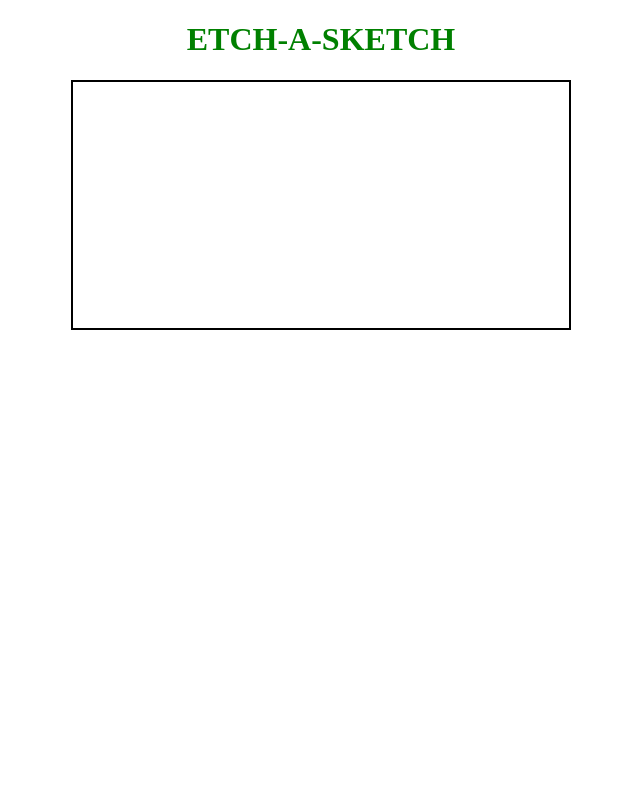
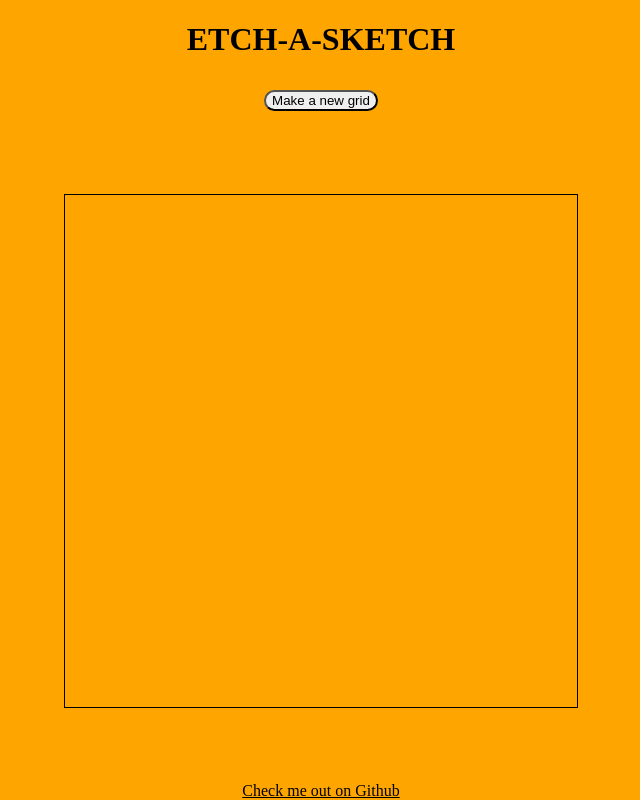
Before and after one commit to Idshamstra/etch-a-sketch, a plain HTML site: page index.html in a window 1280 px wide. Shown: the whole page, without its empty margins (319-959 px from the left). Drawn offline with Linux system fonts and the light colour scheme.

Commit message:
made the project with help of a friend

```diff
--- a/index.html
+++ b/index.html
@@ -1,18 +1,22 @@
 <!DOCTYPE html>
 <html lang="en">
 <head>
-    <meta charset="UTF-8">
-    <meta name="viewport" content="width=device-width, initial-scale=1.0">
-    <title>Project: Etch a sketch</title>
-    <link rel="stylesheet" href="style.css">
+  <meta charset="UTF-8">
+  <meta name="viewport" content="width=device-width, initial-scale=1.0">
+  <title>Etch-A-Sketch</title>
+  <script src="./script.js" defer></script>
+  <link rel="stylesheet" href="style.css">
 </head>
 <body>
 
-    <h1>ETCH-A-SKETCH</h1>
+    <div id="header">
+        <h1>ETCH-A-SKETCH</h1>
+    </div>
+  <div id="buttonContainer">
+    <button id="clear">Make a new grid</button>
+  </div>
+ <div id="container"></div>
 
-    <div class="container"></div>
-
-
-    <script src="script.js" defer></script>
+ <a href="https://github.com/Idshamstra" target="_blank">Check me out on Github</a>
 </body>
 </html>
--- a/script.js
+++ b/script.js
@@ -1,15 +1,58 @@
-const grid = document.querySelector('container');
+let container = document.querySelector("#container");
+let size;
 
-function sowDefaultGrid() {
-    const gridSize = 16;
-    const sellSize = calculateCellSize(gridSize);
+function genDivs(size) {
 
-    for (let i = 0; i < gridSize; i++) {
-        for (let j = 0; j < gridSize; i++) {
-            let div = document.createElement('div');
-            container.appendChild(div);
-            div.style.width = `${cellSize}px`;
-            div.style.height = `${cellSize}px`;
-        }
+  for (let i = 0; i < size; i++) {
+    let row = document.createElement("div");
+    row.className = "row";
+    for (let j = 1; j <= size; j++) {
+      let cell = document.createElement("div");
+      cell.className = "gridSquare";
+      row.appendChild(cell);
     }
+    container.appendChild(row);
+  }
 }
+
+function getSize(size) {
+  do {
+    size = parseInt(prompt("Input grid size. Must be below 100: ", ""));
+  } while(size > 99 || !Number.isInteger(size));
+  return size;
+}
+
+genDivs(64);
+
+container.addEventListener("mouseover", (event) => {
+  let target = event.target;
+
+  if (target.className === "gridSquare") {
+    setBg(target);
+  }
+});
+
+function setBg (target) {
+  const randomColor = Math.floor(Math.random() * 16777215).toString(16);
+  target.style.backgroundColor = "#" + randomColor;
+}
+
+const clear = document.querySelector("#clear");
+
+clear.addEventListener("click", () => {
+  clickHandler()
+});
+
+function clickHandler() {
+  removeCanvas();
+  size = getSize();
+  genDivs(size);
+}
+
+function removeCanvas() {
+  const rows = document.querySelectorAll(".row");
+
+  while (container.firstChild) {
+    container.removeChild(container.lastChild);
+  }
+}
--- a/style.css
+++ b/style.css
@@ -1,20 +1,56 @@
-h1 {
+html, body {
+    margin: 0;
+    height: 100%;
+}
+
+body {
+    display: flex;
+    flex-direction: column;
+    background-color: orange;
+}
+
+#container {
+    flex: 0 0 auto;
+    display: flex;
+    margin: auto;
+    justify-content: center;
+    border: 1px solid black;
+    width: 40%;
+    height: 0;
+    padding-bottom: 40%;
+}
+
+.row{
+    flex: auto;
+    display: flex;
+    flex-direction: column;
+}
+
+.gridSquare {
+    flex: auto;
+    padding-bottom: 100%;
+}
+
+#buttonContainer {
+    display: flex;
+    justify-content: space-around;
+}
+
+#clear {
+    flex: 0 1 auto;
+    margin: 10px 60px;
+    border-radius: 16px;
+    background-color: rgb(red, green, blue);
+}
+
+#header {
     display: flex;
     justify-content: center;
-    align-items: center;
-    color: green;
 }
 
-.container {
-    min-width: 250px;
-    min-height: 250px;
-    max-width: 500px;
-    max-height: 500px;
-    box-sizing: border-box;
+a {
+
+    color: black;
     display: flex;
-    flex-wrap: wrap;
     justify-content: center;
-    margin: 0 auto;
-    border: 2px solid black;
-    padding: 0px;
 }
```
Also changed, not shown: 1 other file.
